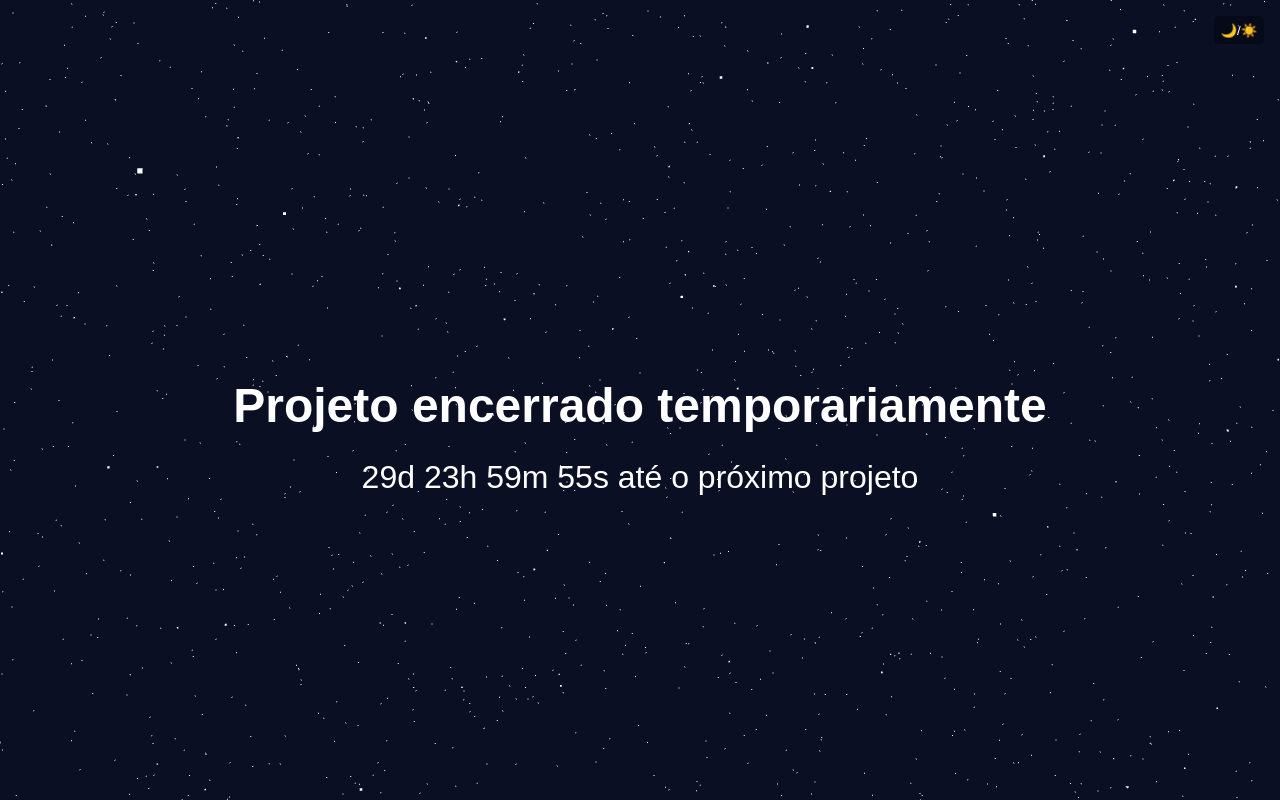
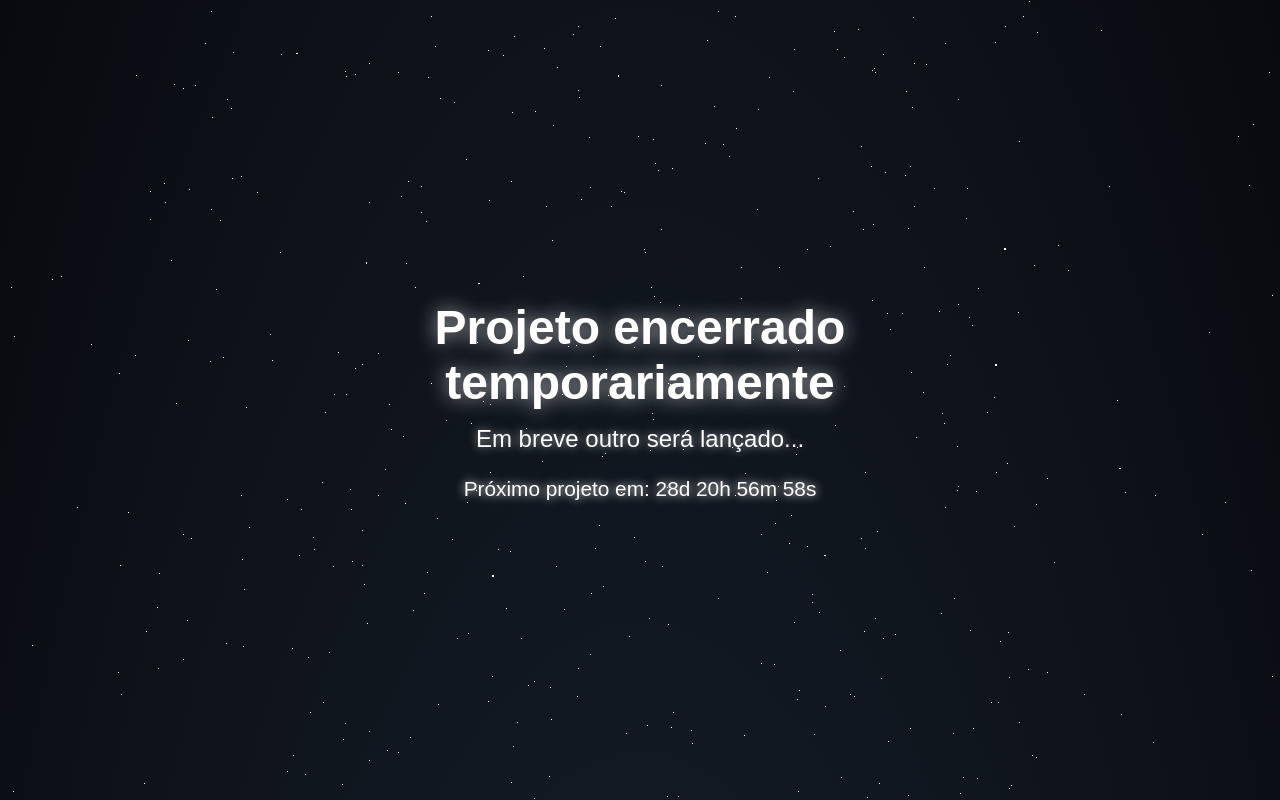
Before and after one commit to cryptitys/BibliotecaEstadual, a plain HTML site: page index.html in a window 1280 px wide. Shown: the top 800 px of the page. Drawn offline with nearby package versions, Linux system fonts and the light colour scheme; animation ran at ten frames a second.

Commit message:
Update index.html

```diff
--- a/index.html
+++ b/index.html
@@ -1,159 +1,153 @@
-<!DOCTYPE html>
-<html lang="pt-br">
+<!DOCTYPE html><html lang="pt-br">
 <head>
-  <meta charset="UTF-8" />
-  <meta name="viewport" content="width=device-width, initial-scale=1.0"/>
-  <title>Encerramento Temporário</title>
+    <meta charset="UTF-8">
+    <meta name="viewport" content="width=device-width, initial-scale=1.0">
+    <title>Projeto Encerrado Temporariamente</title>
     <style>
-    :root {
-      --bg-dark: #0a0f23;
-      --bg-light: #f5f5f5;
-      --fg-dark: #fff;
-      --fg-light: #333;
-    }
         body {
             margin: 0;
-      background: var(--bg-dark);
-      color: var(--fg-dark);
-      font-family: Arial, sans-serif;
+            padding: 0;
+            min-height: 300vh;
             overflow-x: hidden;
-      scroll-behavior: smooth;
-      transition: background 0.5s, color 0.5s;
+            background: radial-gradient(ellipse at bottom, #1b2735 0%, #090a0f 100%);
+            font-family: 'Arial', sans-serif;
+            color: white;
         }
-    body.light {
-      background: var(--bg-light);
-      color: var(--fg-light);
+        canvas {
+            position: fixed;
+            top: 0;
+            left: 0;
+            display: block;
+            z-index: 0;
         }
-    #themeToggle {
-      position: fixed;
-      top: 1rem;
-      right: 1rem;
-      background: rgba(0,0,0,0.3);
-      border: none;
-      color: white;
-      padding: 0.5em;
-      border-radius: 0.3em;
-      cursor: pointer;
-      transition: background 0.3s;
-      z-index: 100;
+        #info {
+            position: absolute;
+            top: 50%;
+            left: 50%;
+            transform: translate(-50%, -50%);
+            text-align: center;
+            z-index: 2;
+            opacity: 0;
+            animation: slideFadeIn 2s ease-out 1s forwards;
         }
-    body.light #themeToggle {
-      background: rgba(255,255,255,0.7);
-      color: #333;
+        @keyframes slideFadeIn {
+            from { opacity: 0; transform: translate(-50%, -60%) scale(0.9); }
+            to { opacity: 1; transform: translate(-50%, -50%) scale(1); }
         }
-    section {
-      height: 100vh;
-      scroll-snap-align: start;
-      display: flex;
-      flex-direction: column;
-      justify-content: center;
-      align-items: center;
+        h1 {
+            font-size: 3em;
+            margin: 0;
+            text-shadow: 0 0 20px #ffffffaa;
+            color: #ffffff;
+        }
+        p {
+            font-size: 1.5em;
+            margin-top: 15px;
+            text-shadow: 0 0 10px #ffffffaa;
+        }
+        #extra-text {
+            position: absolute;
+            top: 100%;
+            left: 50%;
+            transform: translateX(-50%);
+            color: #f0f0f0;
             text-align: center;
-      padding: 2rem;
+            font-size: 1.1em;
+            opacity: 0;
+            transition: opacity 0.8s ease, transform 0.8s ease;
+            padding: 25px;
+            background: rgba(10, 10, 10, 0.85);
+            border-radius: 15px;
+            width: 85%;
+            max-width: 450px;
+            box-shadow: 0 0 20px rgba(255, 255, 255, 0.3);
+            z-index: 2;
         }
-    main {
-      scroll-snap-type: y mandatory;
-      height: 300vh;
-      overflow-y: scroll;
+        #extra-text.show {
+            opacity: 1;
+            transform: translate(-50%, -20px);
         }
-    h1 { font-size: 3rem; margin: 0.2em; }
-    #countdown { font-size: 2rem; margin-top: 0.5em; }
-    .message { max-width: 700px; line-height: 1.6; font-size: 1.2em; }
-    .typed { border-right: 2px solid currentColor; white-space: pre-wrap; overflow: hidden; }
-    canvas { position: fixed; top:0; left:0; z-index: 0; }
+        #countdown {
+            margin-top: 20px;
+            font-size: 1.3em;
+            color: #ffffff;
+            text-shadow: 0 0 10px #ffffff;
+        }
     </style>
 </head>
 <body>
+    <div id="info">
+        <h1>Projeto encerrado temporariamente</h1>
+        <p>Em breve outro será lançado...</p>
+        <div id="countdown"></div>
+    </div>
+    <div id="extra-text">
+        Por motivos pessoais e pela necessidade de maior flexibilidade de tempo, este projeto foi temporariamente encerrado. Agradeço sinceramente a todos que acompanharam e apoiaram até aqui. Este não é um adeus definitivo, mas uma pausa necessária para evoluir.
+    </div><script src="https://cdnjs.cloudflare.com/ajax/libs/three.js/r134/three.min.js"></script>
+<script>
+    // Fundo animado de estrelas com Three.js
+    const scene = new THREE.Scene();
+    const camera = new THREE.PerspectiveCamera(60, window.innerWidth / window.innerHeight, 0.1, 1000);
+    const renderer = new THREE.WebGLRenderer({ alpha: true });
+    renderer.setSize(window.innerWidth, window.innerHeight);
+    document.body.appendChild(renderer.domElement);
 
-<button id="themeToggle">🌙/☀️</button>
+    const starsGeometry = new THREE.BufferGeometry();
+    const starVertices = [];
+    for (let i = 0; i < 1000; i++) {
+        const x = (Math.random() - 0.5) * 1000;
+        const y = (Math.random() - 0.5) * 1000;
+        const z = (Math.random() - 0.5) * 1000;
+        starVertices.push(x, y, z);
+    }
+    starsGeometry.setAttribute('position', new THREE.Float32BufferAttribute(starVertices, 3));
+    const starsMaterial = new THREE.PointsMaterial({ color: 0xffffff, size: 0.6 });
+    const stars = new THREE.Points(starsGeometry, starsMaterial);
+    scene.add(stars);
 
-<canvas id="galaxy"></canvas>
+    camera.position.z = 400;
 
-<main>
-  <section id="intro">
-    <h1>Projeto encerrado temporariamente</h1>
-    <div id="countdown">Carregando...</div>
-  </section>
+    function animate() {
+        requestAnimationFrame(animate);
+        stars.rotation.y += 0.0007;
+        renderer.render(scene, camera);
+    }
+    animate();
 
-  <section id="middle">
-    <h1>Agradecemos sua presença até aqui</h1>
-  </section>
+    // Texto extra ao rolar
+    const extraText = document.getElementById('extra-text');
+    window.addEventListener('scroll', () => {
+        const scrollPosition = window.scrollY;
+        if (scrollPosition > 100) {
+            extraText.classList.add('show');
+        } else {
+            extraText.classList.remove('show');
+        }
+    });
 
-  <section id="farewell">
-    <div class="message typed" id="typedMessage"></div>
-  </section>
-</main>
+    // Cronômetro fixo até 2025-07-30
+    const countdownEl = document.getElementById("countdown");
+    const end = new Date(1753833600000); // 30 dias após 2025-06-30
 
-<script src="https://cdn.jsdelivr.net/npm/three@0.134.0/build/three.min.js"></script>
-<script>
-  // 1. Theme toggle
-  const btn = document.getElementById('themeToggle');
-  btn.addEventListener('click', () => document.body.classList.toggle('light'));
-
-  // 2. Countdown fixada em 30 dias
-  const start = new Date(); // define quando a página foi lançada, ajustável
-  const end = new Date(start.getTime() + 30 * 24 * 60 * 60 * 1000);
-  const cdEl = document.getElementById('countdown');
     function updateCountdown() {
         const now = new Date();
-    const diff = end - now;
-    if (diff <= 0) {
-      cdEl.textContent = "Novo projeto lançado!";
-      clearInterval(cntInterval);
+        const distance = end - now;
+
+        if (distance < 0) {
+            countdownEl.innerHTML = "O novo projeto chegou!";
             return;
         }
-    const d = Math.floor(diff / (1000*60*60*24));
-    const h = Math.floor(diff / (1000*60*60) % 24);
-    const m = Math.floor(diff / (1000*60) % 60);
-    const s = Math.floor(diff / 1000 % 60);
-    cdEl.textContent = `${d}d ${h}h ${m}m ${s}s até o próximo projeto`;
+
+        const days = Math.floor(distance / (1000 * 60 * 60 * 24));
+        const hours = Math.floor((distance % (1000 * 60 * 60 * 24)) / (1000 * 60 * 60));
+        const minutes = Math.floor((distance % (1000 * 60 * 60)) / (1000 * 60));
+        const seconds = Math.floor((distance % (1000 * 60)) / 1000);
+
+        countdownEl.innerHTML = `Próximo projeto em: ${days}d ${hours}h ${minutes}m ${seconds}s`;
     }
-  const cntInterval = setInterval(updateCountdown, 1000);
+
+    setInterval(updateCountdown, 1000);
     updateCountdown();
-
-  // 3. Three.js galáxia
-  const canvas = document.getElementById('galaxy');
-  const scene = new THREE.Scene();
-  const camera = new THREE.PerspectiveCamera(60, window.innerWidth/window.innerHeight, 0.1, 1000);
-  const renderer = new THREE.WebGLRenderer({ canvas, alpha: true, antialias: true });
-  renderer.setSize(window.innerWidth, window.innerHeight);
-  camera.position.z = 50;
-  const stars = new THREE.BufferGeometry();
-  const starCount = 10000;
-  const positions = new Float32Array(starCount * 3);
-  for (let i = 0; i < starCount * 3; i++) positions[i] = (Math.random() - 0.5) * 800;
-  stars.setAttribute('position', new THREE.BufferAttribute(positions, 3));
-  const mat = new THREE.PointsMaterial({ color: 0xffffff, size: 0.5, transparent: true });
-  const galaxy = new THREE.Points(stars, mat);
-  scene.add(galaxy);
-  function animate() {
-    galaxy.rotation.y += 0.0005;
-    renderer.render(scene, camera);
-    requestAnimationFrame(animate);
-  }
-  animate();
-  window.addEventListener('resize', () => {
-    renderer.setSize(window.innerWidth, window.innerHeight);
-    camera.aspect = window.innerWidth/window.innerHeight;
-    camera.updateProjectionMatrix();
-  });
-
-  // 4. Typed effect
-  const txt = `Este projeto foi encerrado temporariamente por motivos pessoais e pela necessidade de maior flexibilidade de tempo.\n\nDesenvolvido com carinho por uma única pessoa — um espaço de aprendizado, ideias e paixão.\n\nDaqui 30 dias um novo capítulo surgirá, com mais experiência, mais foco e energia renovada.\n\nObrigado por estar aqui. Até breve.`;
-  const dest = document.getElementById('typedMessage');
-  let idx = 0;
-  function type() {
-    if (idx < txt.length) {
-      dest.innerHTML += txt[idx] === '\n' ? '<br>' : txt[idx];
-      idx++;
-      const delay = txt[idx-1].match(/[.!?]/) ? 400 : 25;
-      setTimeout(type, delay);
-    }
-  }
-  // inicia no scroll da 2ª tela
-  window.addEventListener('scroll', () => {
-    if (window.scrollY > window.innerHeight * 2 - 200 && idx === 0) type();
-  });
 </script>
 
 </body>
```
Lines whose indentation alone changed are shown as unchanged.
